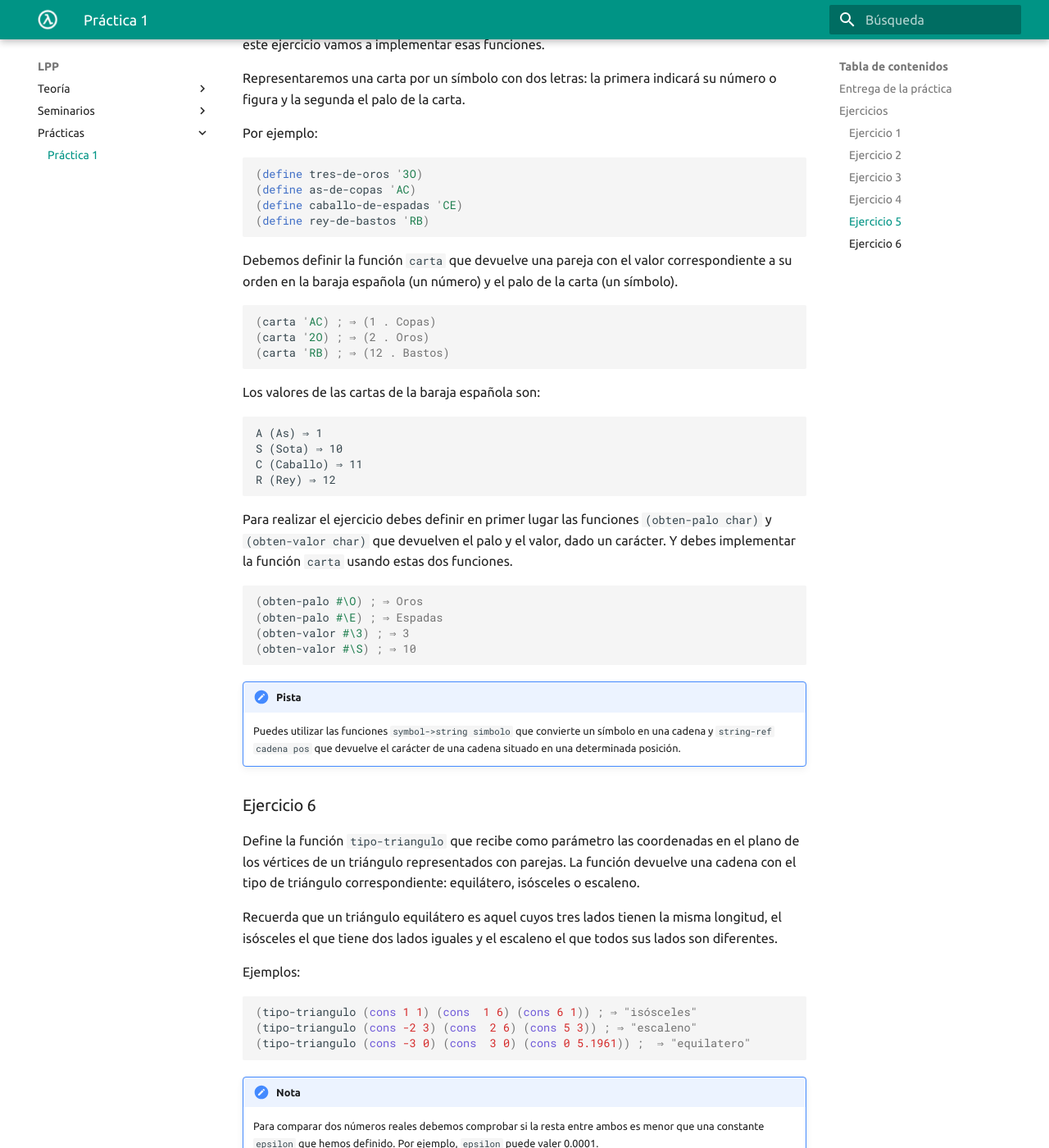
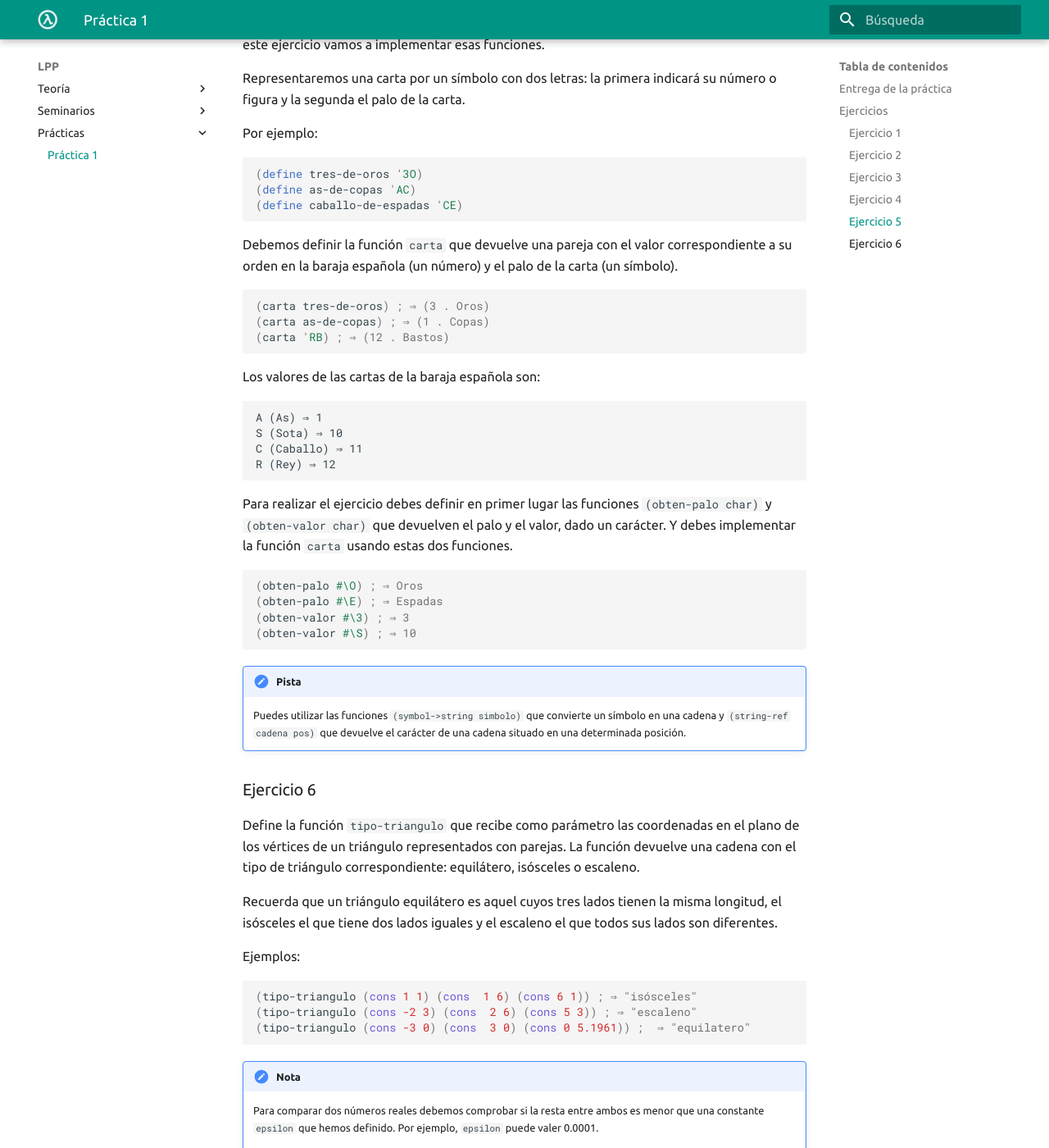
Before and after one commit to domingogallardo/apuntes-lpp, an MkDocs documentation site: the page built from docs/practicas/practica01/practica01.md, in a window 1280 px wide and 1400 px high, scrolled down 3937 px. Shown: the whole window at 82% size. Built offline with MkDocs 1.6.1 and Material for MkDocs 9.7.7, drawn with Linux system fonts in a browser that asks for light colours.

Commit message:
Pequeñas correcciones práctica 1

````diff
--- a/docs/practicas/practica01/practica01.md
+++ b/docs/practicas/practica01/practica01.md
@@ -218,7 +218,6 @@ Por ejemplo:
 (define tres-de-oros '3O)
 (define as-de-copas 'AC)
 (define caballo-de-espadas 'CE)
-(define rey-de-bastos 'RB)
 ```
 
 Debemos definir la función `carta` que devuelve una pareja con el
@@ -226,8 +225,8 @@ valor correspondiente a su orden en la baraja española (un número) y el palo
 de la carta (un símbolo).
 
 ```racket
-(carta 'AC) ; ⇒ (1 . Copas)
-(carta '2O) ; ⇒ (2 . Oros)
+(carta tres-de-oros) ; ⇒ (3 . Oros)
+(carta as-de-copas) ; ⇒ (1 . Copas)
 (carta 'RB) ; ⇒ (12 . Bastos)
 ```
 
@@ -253,8 +252,8 @@ estas dos funciones.
 ```
 
 !!! Note "Pista"
-    Puedes utilizar las funciones `symbol->string simbolo` que convierte un
-    símbolo en una cadena y `string-ref cadena pos` que devuelve el
+    Puedes utilizar las funciones `(symbol->string simbolo)` que convierte un
+    símbolo en una cadena y `(string-ref cadena pos)` que devuelve el
     carácter de una cadena situado en una determinada posición.
 
 
````
